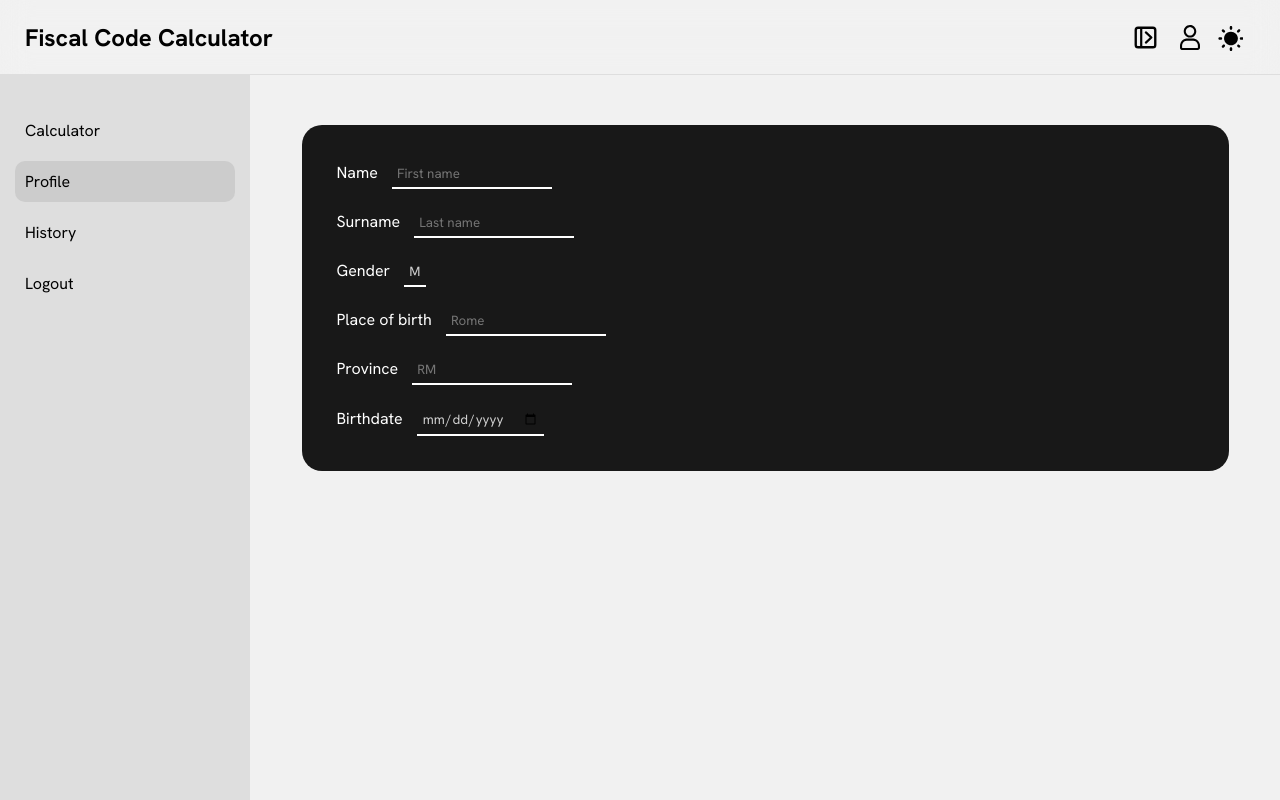
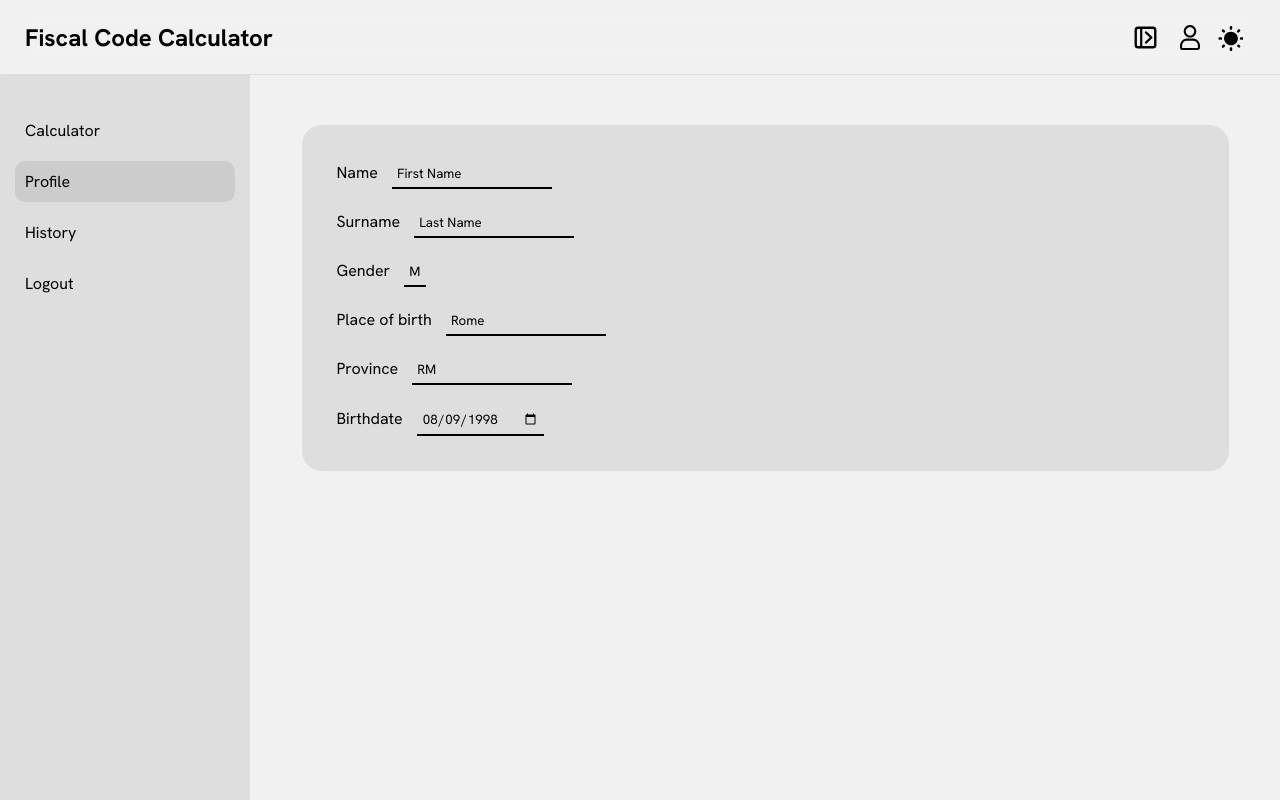
Before and after one commit to Fiscal-code-calculator/frontend, an Angular app: page /dashboard/profile/settings in a window 1280 px wide. Built offline with nearby package versions, Linux system fonts and the light colour scheme; sample sign-in values are in the browser's storage.

Commit message:
feat: update sidebar logic and update profile components' styles

```diff
--- a/src/app/components/dashboard/dashboard.component.scss
+++ b/src/app/components/dashboard/dashboard.component.scss
@@ -47,9 +47,3 @@ nav{
 
 .wrapper.sidebarActive{padding: 75px 0 0 250px;}
 .wrapper.sidebarInactive{padding: 75px 0 0 0;}
-
-
-
-@media screen and (max-width: 700px){
-	#sidebar{display: none;}
-}
--- a/src/app/components/dashboard/dashboard.component.ts
+++ b/src/app/components/dashboard/dashboard.component.ts
@@ -1,4 +1,4 @@
-import { Component, EventEmitter, inject, OnInit, Output } from "@angular/core";
+import { Component, EventEmitter, HostListener, inject, OnInit, Output } from "@angular/core";
 import { AuthService } from "../../services/auth.service";
 import { ThemeService } from "../../services/theme.service";
 
@@ -24,6 +24,19 @@ export class DashboardComponent{
 		return this.themeService.theme.name === "light";
 	}
 
-	public toggleSidebar(){ this.sidebarState = !this.sidebarState }
+	@HostListener('window:resize', ['$event'])
+	onResize(event: Event): void {
+		this.toggleSidebar('resize');
+	}
+
+	public toggleSidebar(func?: string){
+		if(func === 'resize'){
+			if(window.innerWidth <= 700){ this.sidebarState = false; }
+			else{ this.sidebarState = true; }
+		}
+		else{
+			this.sidebarState = !this.sidebarState;
+		}
+	}
 	public doLogout(): void { this.authService.doLogout(); }
 }
--- a/src/app/components/profile/history/history.component.scss
+++ b/src/app/components/profile/history/history.component.scss
@@ -3,11 +3,11 @@
     display: flex;
     justify-content: center;
     margin: 50px 0 0 0;
-    color: white;
+    color: var(--textColor);
 
     .history{
         .card{
-            background: #181818;
+            background: var(--backgroundAlt);
             margin-bottom: 15px;
             padding: 25px;
             border-radius: 15px;
--- a/src/app/components/profile/settings/settings.component.html
+++ b/src/app/components/profile/settings/settings.component.html
@@ -3,12 +3,12 @@
     <div class="infos column">
         <div class="field">
             <label for="name"> Name </label>
-            <input type="text" id="name" placeholder="First name">
+            <input type="text" id="name" placeholder="John" value="First Name">
         </div>
 
         <div class="field">
             <label for="surname"> Surname </label>
-            <input type="text" id="surname" placeholder="Last name">
+            <input type="text" id="surname" placeholder="Doe" value="Last Name">
         </div>
 
         <div class="field">
@@ -21,17 +21,17 @@
 
         <div class="field">
             <label for="place-of-birth"> Place of birth </label>
-            <input type="text" id="place-of-birth" placeholder="Rome">
+            <input type="text" id="place-of-birth" placeholder="Rome" value="Rome">
         </div>
 
         <div class="field">
             <label for="province"> Province </label>
-            <input type="text" id="provice" placeholder="RM">
+            <input type="text" id="provice" placeholder="RM" value="RM">
         </div>
 
         <div class="field">
             <label for="birthdate"> Birthdate </label>
-            <input type="date" id="birthdate" placeholder="1998-08-09" onfocus="(this.type='date')"
+            <input type="date" id="birthdate" placeholder="1998-08-09" value="1998-08-09" onfocus="(this.type='date')"
             onblur="(this.type='text')">
         </div>
     </div>
--- a/src/app/components/profile/settings/settings.component.scss
+++ b/src/app/components/profile/settings/settings.component.scss
@@ -3,9 +3,9 @@
     display: flex;
     justify-content: center;
     margin: 50px 0 0 0;
-    color: white;
+    color: var(--textColor);
 
-    .infos{width: 90%; padding: 25px; border-radius: 20px; background: #181818;}
+    .infos{width: 90%; padding: 25px; border-radius: 20px; background: var(--backgroundAlt);}
 
     .field{
         margin: 10px;
@@ -13,8 +13,8 @@
         input, select{
             margin-left: 10px;
             padding: 5px;
-            border-bottom: 2px solid white;
-            color: #ffffffCC;
+            border-bottom: 2px solid var(--textColor);
+            color: var(--textColor);
             background: none;
         }
     }
--- a/src/app/components/profile/settings/settings.component.ts
+++ b/src/app/components/profile/settings/settings.component.ts
@@ -6,4 +6,4 @@ import { Component } from "@angular/core";
 	styleUrl: "./settings.component.scss"
 })
 
-export class SettingsComponent {}
+export class SettingsComponent{ }
```
